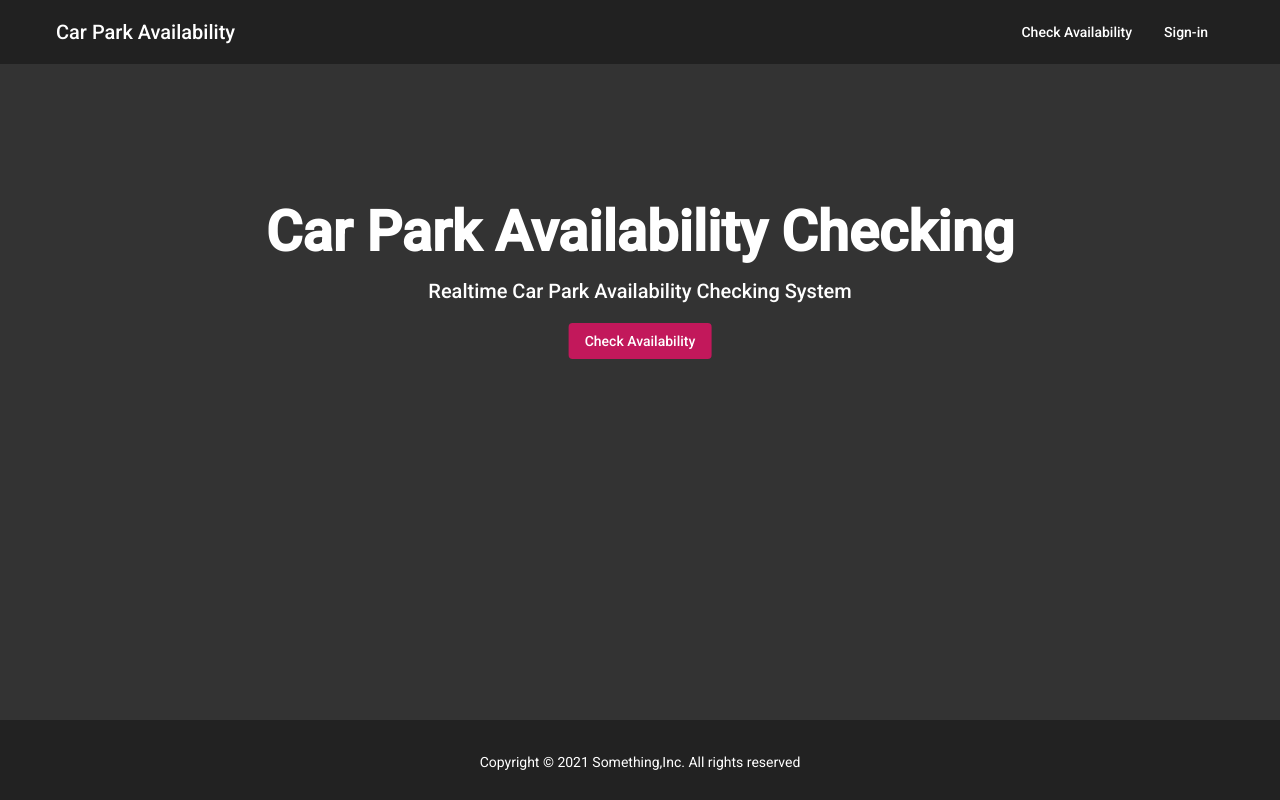
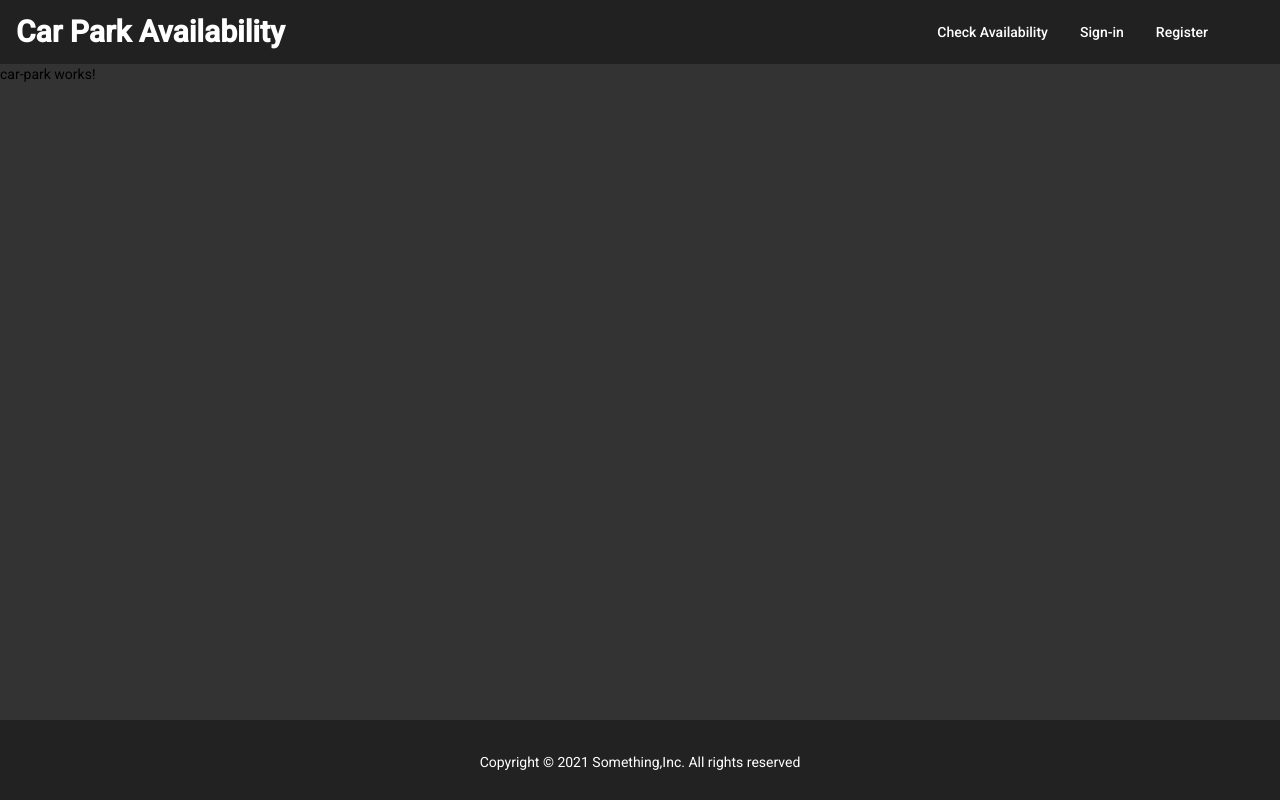
Before and after one commit to thantnaylin/car-park-availability-client, an Angular app: page /check-car-park in a window 1280 px wide. Built offline with nearby package versions, Linux system fonts and the light colour scheme.

Commit message:
Mapped components to associated routes

```diff
--- a/src/app/app.component.html
+++ b/src/app/app.component.html
@@ -1,3 +1,4 @@
 <app-navbar></app-navbar>
-<app-home></app-home>
+    <router-outlet></router-outlet>
+<!-- <app-home></app-home> -->
 <app-footer></app-footer>
--- a/src/app/app.module.ts
+++ b/src/app/app.module.ts
@@ -1,23 +1,25 @@
 import { NgModule, CUSTOM_ELEMENTS_SCHEMA } from '@angular/core';
 import { BrowserModule } from '@angular/platform-browser';
+import { RouterModule, Routes } from '@angular/router';
+import { NoopAnimationsModule } from '@angular/platform-browser/animations';
 
 import { AngularMaterialModule } from './angular-material.module';
-
-
+import { LayoutModule } from '@angular/cdk/layout';
 import { AppComponent } from './app.component';
-import { NoopAnimationsModule } from '@angular/platform-browser/animations';
-import { LayoutModule } from '@angular/cdk/layout';
-// import { MatToolbarModule } from '@angular/material/toolbar';
-// import { MatButtonModule } from '@angular/material/button';
-// import { MatSidenavModule } from '@angular/material/sidenav';
-// import { MatIconModule } from '@angular/material/icon';
-// import { MatListModule } from '@angular/material/list';
 import { NavbarComponent } from './components/layouts/navbar/navbar.component';
 import { LoginComponent } from './components/screens/login/login.component';
 import { RegisterComponent } from './components/screens/register/register.component';
 import { CarParkComponent } from './components/screens/car-park/car-park.component';
 import { HomeComponent } from './components/screens/home/home.component';
 import { FooterComponent } from './components/layouts/footer/footer.component';
+
+const appRoutes: Routes = [
+  { path: "", component: HomeComponent },
+  { path: "register", component: RegisterComponent },
+  { path: "login", component: LoginComponent },
+  { path: "check-car-park", component: CarParkComponent },
+  //Add not found component here
+]
 
 @NgModule({
   declarations: [
@@ -34,11 +36,7 @@ import { FooterComponent } from './components/layouts/footer/footer.component';
     NoopAnimationsModule,
     AngularMaterialModule,
     LayoutModule,
-    // MatToolbarModule,
-    // MatButtonModule,
-    // MatSidenavModule,
-    // MatIconModule,
-    // MatListModule
+    RouterModule.forRoot(appRoutes)
   ],
   providers: [],
   bootstrap: [AppComponent],
--- a/src/app/components/layouts/navbar/navbar.component.css
+++ b/src/app/components/layouts/navbar/navbar.component.css
@@ -22,3 +22,10 @@ h1 {
   text-align: right;
   padding-right: 2em;
 }
+
+.brand-logo {
+  font-size: 1.5em;
+  text-decoration: none;
+  font-weight: bolder;
+  color: #fff;
+}
--- a/src/app/components/layouts/navbar/navbar.component.html
+++ b/src/app/components/layouts/navbar/navbar.component.html
@@ -1,10 +1,10 @@
 <mat-toolbar>
   <mat-toolbar-row>
-    <h1>Car Park Availability</h1>
+    <a routerLink="" class="brand-logo">Car Park Availability</a>
     <span class="example-spacer">
-      <a mat-button href="#">Check Availability</a>
-      <a mat-button href="#">Sign-in</a>
+      <a mat-button routerLink="/check-car-park">Check Availability</a>
+      <a mat-button routerLink="/login">Sign-in</a>
+      <a mat-button routerLink="/register">Register</a>
     </span>
-
   </mat-toolbar-row>
 </mat-toolbar>
```
